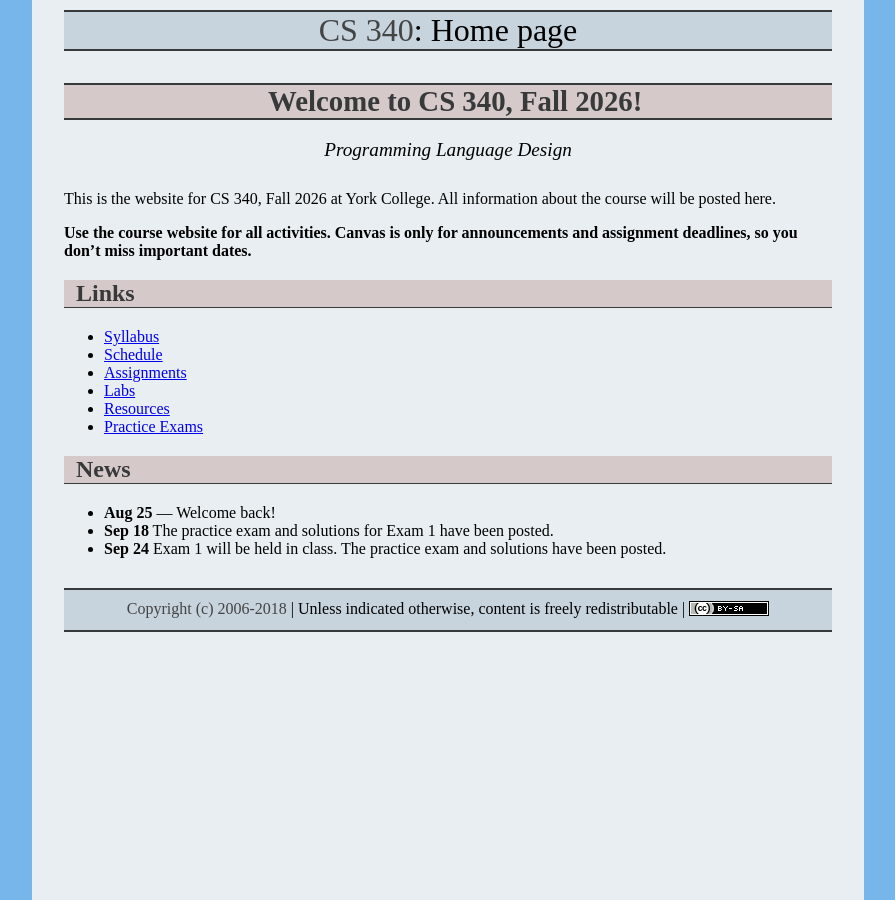
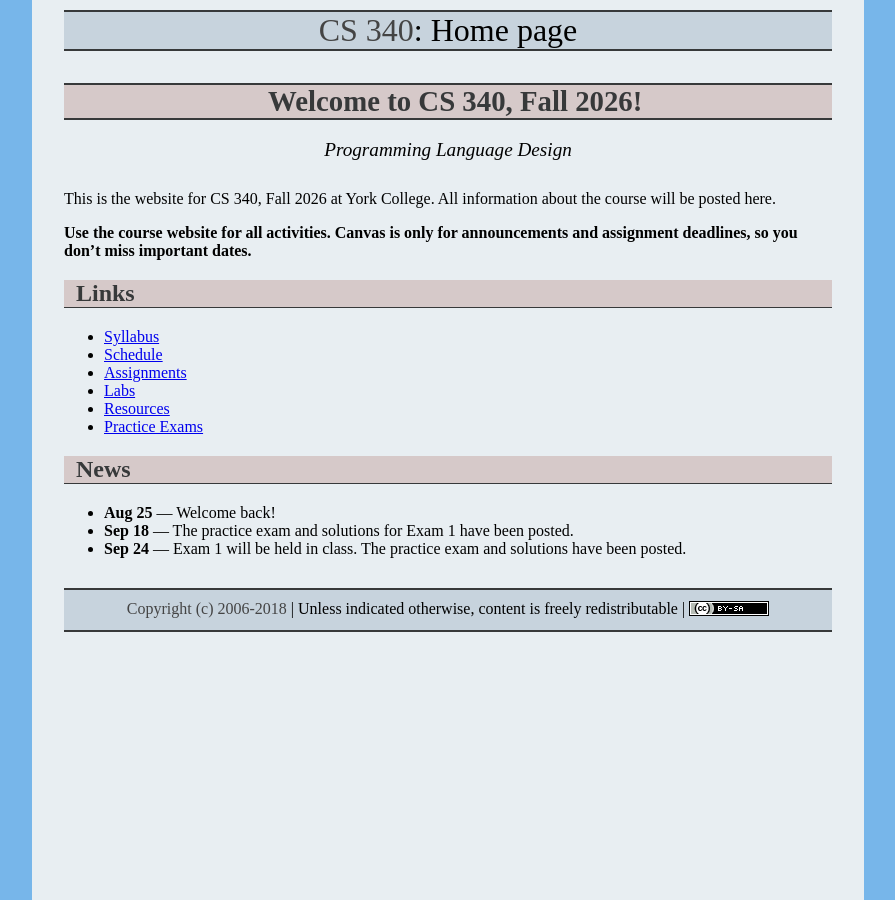
Before and after one commit to ycpcs/cs340-fall2026, a Jekyll site: the page built from index.md, in a window 1280 px wide. Shown: the whole page, without its empty margins (192-1087 px from the left). Built offline with Jekyll 4.4.1, drawn with Linux system fonts in a browser that asks for light colours; part of the change alters nothing that is shown.

```diff
--- a/index.md
+++ b/index.md
@@ -23,8 +23,8 @@ This is the website for CS 340, Fall 2026 at York College.  All information abou
 ## News
 
 * **Aug 25** &mdash; Welcome back!
-* **Sep 18** The practice exam and solutions for Exam 1 have been posted.
-* **Sep 24** Exam 1 will be held in class. The practice exam and solutions have been posted.
+* **Sep 18** &mdash; The practice exam and solutions for Exam 1 have been posted.
+* **Sep 24** &mdash; Exam 1 will be held in class. The practice exam and solutions have been posted.
 
 
 <!--
```
